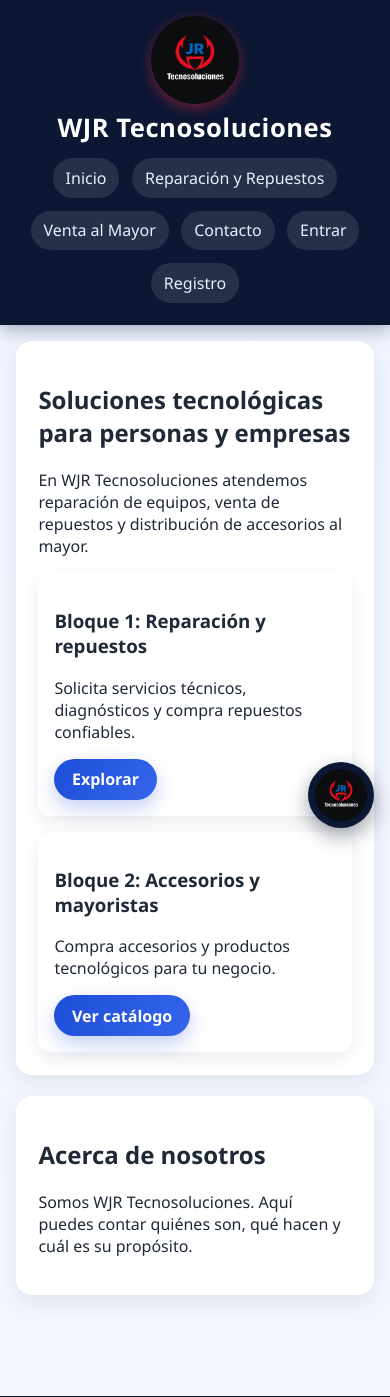
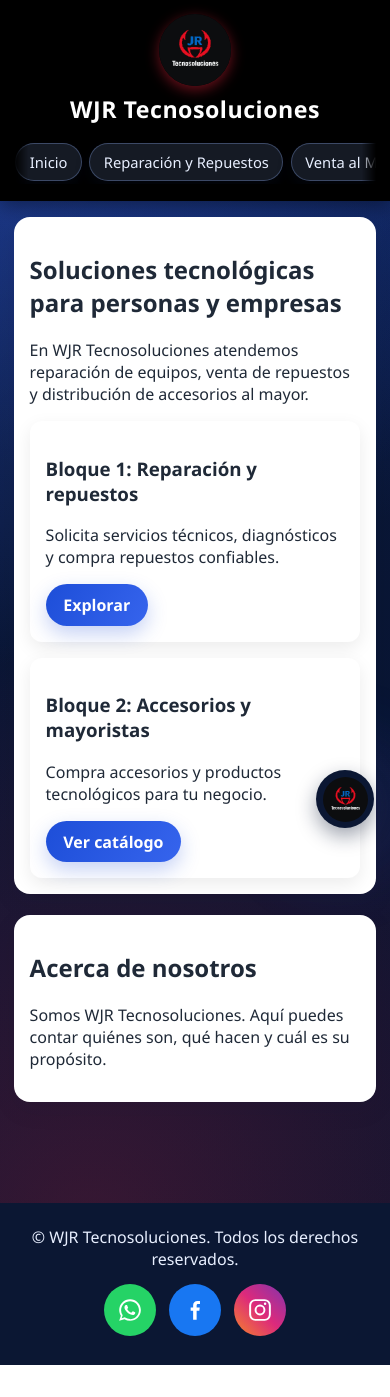
Before and after one commit to Dreamzxd/WJR-TECNO, a Flask app: page / in a window 390 px wide. Shown: the top 1397 px of the page. After the commit the page ends 1365 px from the top, so only its background shows below. Run offline with Flask 3, Linux system fonts and the light colour scheme.

Commit message:
Estiliza menú móvil con chips horizontales

```diff
--- a/app.py
+++ b/app.py
@@ -1,3 +1,4 @@
+import os
 from functools import wraps
 from pathlib import Path
 from uuid import uuid4
@@ -10,8 +11,11 @@ from werkzeug.utils import secure_filename
 from sqlalchemy import text
 
 app = Flask(__name__)
-app.config['SECRET_KEY'] = 'cambia-esta-clave-secreta'
-app.config['SQLALCHEMY_DATABASE_URI'] = 'sqlite:///wjr_tecnosoluciones.db'
+app.config['SECRET_KEY'] = os.getenv('SECRET_KEY', 'cambia-esta-clave-secreta')
+database_url = os.getenv('DATABASE_URL', 'sqlite:///wjr_tecnosoluciones.db')
+if database_url.startswith('postgres://'):
+    database_url = database_url.replace('postgres://', 'postgresql://', 1)
+app.config['SQLALCHEMY_DATABASE_URI'] = database_url
 app.config['SQLALCHEMY_TRACK_MODIFICATIONS'] = False
 app.config['UPLOAD_FOLDER'] = 'static/uploads/products'
 
--- a/requirements.txt
+++ b/requirements.txt
@@ -1,3 +1,4 @@
 Flask==3.0.3
 Flask-Login==0.6.3
 Flask-SQLAlchemy==3.1.1
+gunicorn==22.0.0
--- a/static/styles.css
+++ b/static/styles.css
@@ -4,22 +4,63 @@
   --primary: #1d4ed8;
   --primary-dark: #163fae;
   --accent: #ef233c;
-  --text: #1f2937;
+  --text: #e8efff;
+  --surface-text: #1f2937;
 }
 
 * { box-sizing: border-box; }
 body {
   font-family: 'Segoe UI', Tahoma, Geneva, Verdana, sans-serif;
   margin: 0;
-  background: linear-gradient(180deg, #eff4ff 0%, var(--bg) 100%);
+  min-height: 100vh;
+  position: relative;
+  overflow-x: hidden;
+  background-color: #081126;
+  background-image:
+    radial-gradient(circle at 18% 22%, rgba(54, 100, 237, .55) 0%, rgba(8, 17, 38, 0) 38%),
+    radial-gradient(circle at 82% 14%, rgba(29, 78, 216, .45) 0%, rgba(8, 17, 38, 0) 36%),
+    radial-gradient(circle at 50% 78%, rgba(239, 35, 60, .2) 0%, rgba(8, 17, 38, 0) 34%),
+    linear-gradient(160deg, #050b19 0%, #0a1737 45%, #07112a 100%);
+  background-size: 160% 160%;
+  animation: neon-wave 16s ease-in-out infinite;
   color: var(--text);
 }
 
+
+
+body::before,
+body::after {
+  content: "";
+  position: fixed;
+  width: 56vw;
+  height: 56vw;
+  border-radius: 50%;
+  pointer-events: none;
+  filter: blur(22px);
+  opacity: .42;
+  z-index: -1;
+  animation: nebula-drift 24s ease-in-out infinite alternate;
+}
+
+body::before {
+  top: -18vw;
+  left: -12vw;
+  background: radial-gradient(circle, rgba(56, 189, 248, .45) 0%, rgba(59, 130, 246, .18) 40%, rgba(8, 17, 38, 0) 70%);
+}
+
+body::after {
+  right: -14vw;
+  bottom: -20vw;
+  background: radial-gradient(circle, rgba(129, 140, 248, .36) 0%, rgba(29, 78, 216, .18) 42%, rgba(8, 17, 38, 0) 72%);
+  animation-duration: 30s;
+  animation-delay: 1.2s;
+}
+
 .main-header {
-  background: #0b1733;
+  background: #000;
   color: white;
   padding: 1rem 1.2rem 1.4rem;
-  box-shadow: 0 4px 18px rgba(11, 23, 51, .35);
+  box-shadow: 0 4px 18px rgba(0, 0, 0, .4);
 }
 
 .brand-wrap {
@@ -37,28 +78,30 @@ nav { display: flex; justify-content: center; gap: .8rem; flex-wrap: wrap; }
 nav a {
   color: #e8efff;
   text-decoration: none;
-  background: rgba(255, 255, 255, .11);
+  background: rgba(148, 181, 255, .14);
   padding: .55rem .8rem;
   border-radius: 999px;
   transition: all .2s ease;
 }
-nav a:hover { background: rgba(255,255,255,.26); transform: translateY(-1px); }
+nav a:hover { background: rgba(148, 181, 255, .28); transform: translateY(-1px); }
 
 main { padding: 1rem 2rem 4.5rem; max-width: 1150px; margin: 0 auto; }
 .hero, .about-us, .social-box {
   background: var(--card);
+  color: var(--surface-text);
   padding: 1.4rem;
   border-radius: 16px;
   box-shadow: 0 8px 24px rgba(16, 24, 40, .08);
   margin-bottom: 1.3rem;
 }
 .cards { display: grid; grid-template-columns: repeat(auto-fit, minmax(260px, 1fr)); gap: 1rem; }
-.cards article, .product-card { background: white; border-radius: 12px; padding: 1rem; box-shadow: 0 6px 18px rgba(0,0,0,.08); }
+.cards article, .product-card { background: white; color: var(--surface-text); border-radius: 12px; padding: 1rem; box-shadow: 0 6px 18px rgba(0,0,0,.08); }
 .grid { display: grid; grid-template-columns: repeat(auto-fit, minmax(230px, 1fr)); gap: 1rem; }
 .form { display: grid; gap: .7rem; max-width: 700px; margin-bottom: 1.2rem; }
 .centered-page {
   max-width: 560px;
   margin: 0 auto;
+  color: var(--surface-text);
   background: var(--card);
   padding: 1.4rem;
   border-radius: 16px;
@@ -105,11 +148,11 @@ button.danger { background: linear-gradient(120deg, #d62828 0%, #b91c1c 100%); }
 .alert.info { background: #d9ebff; }
 .alert.danger { background: #ffdfe1; }
 
-table { width: 100%; border-collapse: collapse; background: white; border-radius: 10px; overflow: hidden; }
+table { width: 100%; border-collapse: collapse; background: white; color: var(--surface-text); border-radius: 10px; overflow: hidden; }
 th, td { border: 1px solid #e4e8ef; padding: .6rem; text-align: left; }
 .total { font-size: 1.2rem; font-weight: bold; margin-top: .7rem; }
-.user-row { display: flex; justify-content: space-between; gap: .7rem; background: white; margin-bottom: .5rem; padding: .6rem; border-radius: 8px; align-items: center; }
-.inline-form { background: #fff; padding: .6rem; border-radius: 10px; }
+.user-row { display: flex; justify-content: space-between; gap: .7rem; background: white; color: var(--surface-text); margin-bottom: .5rem; padding: .6rem; border-radius: 8px; align-items: center; }
+.inline-form { background: #fff; color: var(--surface-text); padding: .6rem; border-radius: 10px; }
 
 .product-image {
   width: 100%;
@@ -170,8 +213,97 @@ th, td { border: 1px solid #e4e8ef; padding: .6rem; text-align: left; }
 .floating-contact img { width: 52px; height: 52px; border-radius: 50%; }
 
 @media (max-width: 700px) {
-  main { padding: 1rem 1rem 5rem; }
-  .main-header h1 { font-size: 1.6rem; }
+  .main-header {
+    padding: .9rem .85rem 1.1rem;
+  }
+
+  .brand-logo {
+    width: 72px;
+    height: 72px;
+  }
+
+  .main-header h1 { font-size: 1.45rem; }
+
+  nav {
+    flex-wrap: nowrap;
+    justify-content: flex-start;
+    gap: .55rem;
+    padding: .35rem .2rem .15rem;
+    overflow-x: auto;
+    scrollbar-width: thin;
+    -webkit-overflow-scrolling: touch;
+    mask-image: linear-gradient(to right, transparent 0, #000 4%, #000 96%, transparent 100%);
+  }
+
+  nav::-webkit-scrollbar {
+    height: 6px;
+  }
+
+  nav::-webkit-scrollbar-thumb {
+    background: rgba(148, 181, 255, .35);
+    border-radius: 999px;
+  }
+
+  nav a {
+    flex: 0 0 auto;
+    min-width: max-content;
+    text-align: center;
+    padding: .55rem .95rem;
+    border: 1px solid rgba(148, 181, 255, .3);
+    backdrop-filter: blur(4px);
+    box-shadow: 0 6px 14px rgba(7, 17, 42, .28);
+  }
+
+  main { padding: 1rem .85rem 5rem; }
+
+  .cards,
+  .grid {
+    grid-template-columns: 1fr;
+  }
+
+  .user-row {
+    flex-direction: column;
+    align-items: flex-start;
+  }
+
+  .inline-form {
+    overflow-x: auto;
+  }
+
+  table {
+    display: block;
+    overflow-x: auto;
+    white-space: nowrap;
+  }
+
+  .floating-contact {
+    width: 58px;
+    height: 58px;
+  }
+
+  .floating-contact img {
+    width: 45px;
+    height: 45px;
+  }
+}
+
+@media (max-width: 480px) {
+  nav {
+    gap: .45rem;
+    padding-inline: .1rem;
+  }
+
+  nav a {
+    font-size: .92rem;
+    padding: .5rem .85rem;
+  }
+
+  .hero,
+  .about-us,
+  .social-box,
+  .centered-page {
+    padding: 1rem;
+  }
 }
 
 body.auth-theme {
@@ -319,3 +451,9 @@ main.auth-main::before {
   0%, 100% { transform: translateY(0) scale(1); }
   50% { transform: translateY(-10px) scale(1.06); }
 }
+
+@keyframes nebula-drift {
+  0% { transform: translate3d(0, 0, 0) scale(1); }
+  50% { transform: translate3d(4vw, -3vh, 0) scale(1.08); }
+  100% { transform: translate3d(-5vw, 4vh, 0) scale(.98); }
+}
```
Also changed, not shown: README.md, 1 other file.
